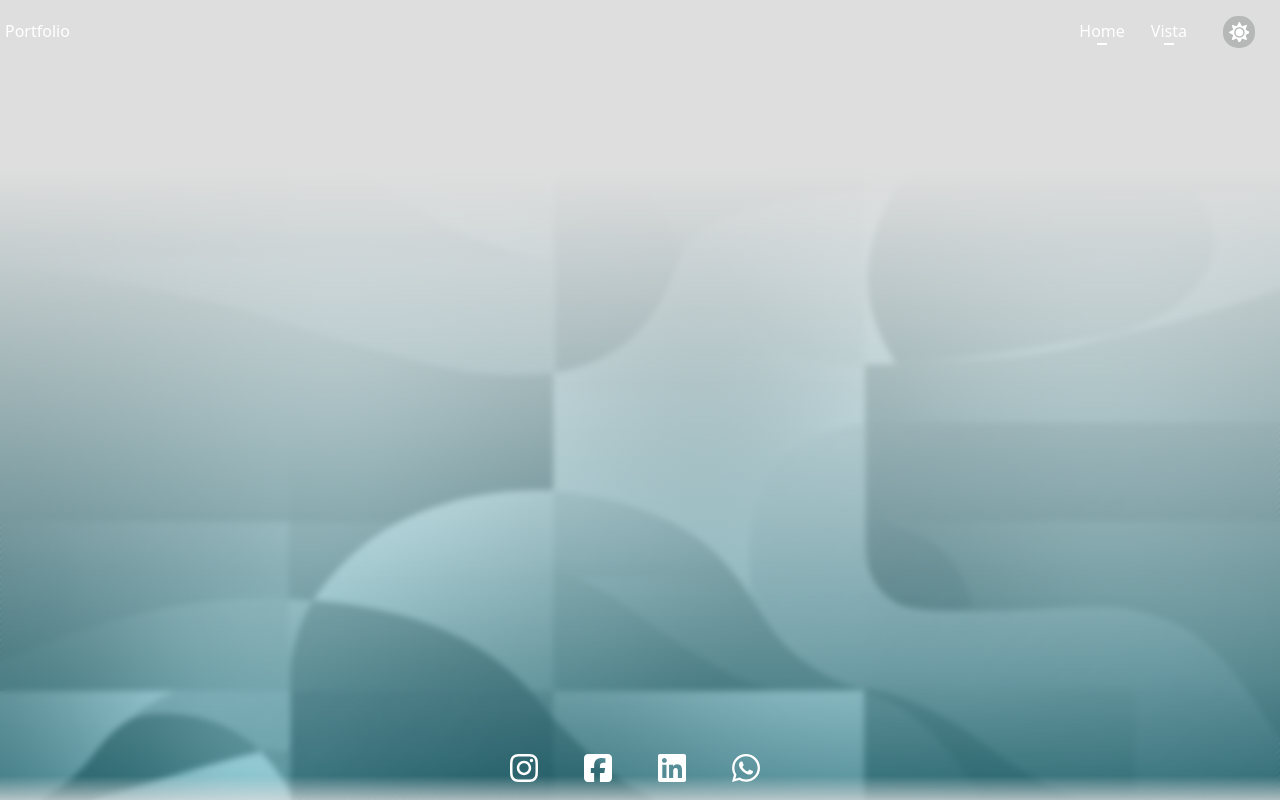
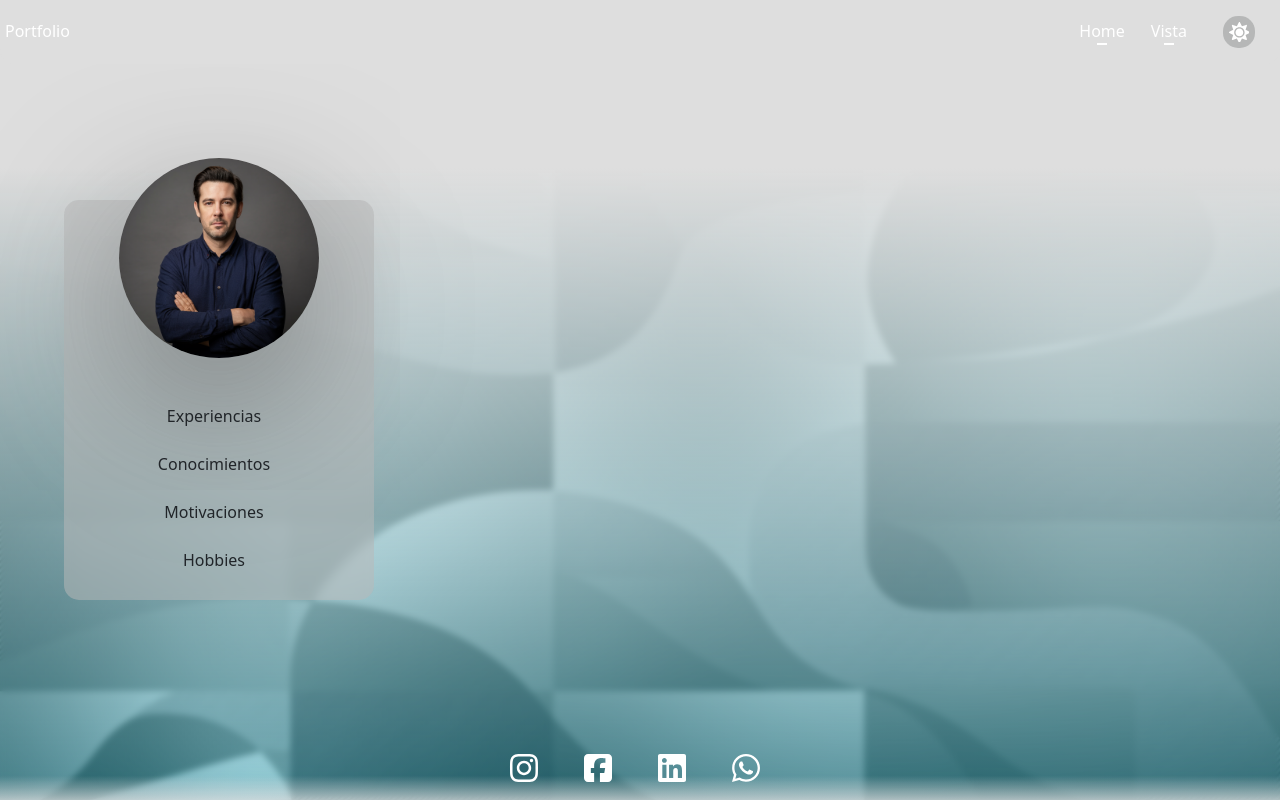
Before and after one commit to ByDavito/Portfolio, a React (Vite) app: page /SobreMi in a window 1280 px wide. Before the commit this address had no page. Built offline with nearby package versions, Linux system fonts and the light colour scheme.

Commit message:
vista sobre mi

```diff
--- a/src/App.jsx
+++ b/src/App.jsx
@@ -1,15 +1,15 @@
-import { useEffect, useState } from "react";
+
 import 'bootstrap/dist/css/bootstrap.min.css';
 import "./App.css";
 import Home from "./views/home";
 import Vista from "./views/Prueba";
 import { BrowserRouter, Route, Routes } from "react-router-dom";
 import NotFound from "./views/NotFound";
-import { FaMoon, FaSun } from "react-icons/fa";
 import Dashboard from "./assets/components/Dashboard/Index";
 import  './assets/img/poseCV.png';
 import 'animate.css';
 import { request } from "./utils/request";
+import SobreMi from "./views/SobreMi";
 
 
 function App() {
@@ -30,6 +30,7 @@ function App() {
             <Route path="*" element={<NotFound />} />
             <Route path="/Vista" element={<Vista />} />
             <Route path="/" element={<Home />} />
+            <Route path="/SobreMi" element={<SobreMi />} />
           </Route>
         </Routes>
       </BrowserRouter>
--- a/src/assets/components/CardFoto/CardFoto.module.css
+++ b/src/assets/components/CardFoto/CardFoto.module.css
@@ -27,7 +27,7 @@
   position: absolute;
   scale: 1.2;
   object-fit: cover;
-  animation: paneo 20s infinite;
+  animation: paneo 5s infinite ease-in-out alternate;
 }
 
 .mi_Card:hover img{
@@ -63,7 +63,6 @@
 .mi_Card:hover{
   opacity: 1;
   scale: 1.16;
-  border-radius: 55px;
 }
 
 
@@ -102,10 +101,7 @@
   0% {
     object-position: left;
   }
-  50% {
+  100% {
     object-position: right;
   }
-  100% {
-    object-position: left;
-  }
 }
--- a/src/assets/components/CardFoto/Index.jsx
+++ b/src/assets/components/CardFoto/Index.jsx
@@ -15,6 +15,7 @@ const CardFoto = ({ children, Foto, Url, ...props }) => {
     if (animacion) {
       card.addEventListener("mouseover", () => {
         animacion.playbackRate = 0;
+
       });
 
       card.addEventListener("mouseout", () => {
--- /dev/null
+++ b/src/assets/components/Card_Perfil/index.jsx
@@ -0,0 +1,17 @@
+import React from 'react'
+
+const Card_Perfil = () => {
+    return (
+        <div className='main-card'>
+          <img src="src/assets/img/poseCV.png" alt="" />
+          <ul>
+              <li>Experiencias <span></span></li>
+              <li>Conocimientos <span></span></li>
+              <li>Motivaciones <span></span></li>
+              <li>Hobbies <span></span></li>
+          </ul>
+        </div>
+      )
+}
+
+export default Card_Perfil
--- a/src/assets/components/Dashboard/Index.jsx
+++ b/src/assets/components/Dashboard/Index.jsx
@@ -6,7 +6,7 @@ import Footer from "../Footer";
 const Dashboard = ({ children }) => {
   return (
     <>
-        <Navbar />
+        <Navbar/>
         <main>
         <Outlet />
         </main>
--- a/src/assets/components/Navbar/Navbar.css
+++ b/src/assets/components/Navbar/Navbar.css
@@ -28,7 +28,7 @@
     gap: 1rem;
 }
 
-nav ul li{
+.navbar ul li{
     display: flex;
     justify-content: center;
     align-items: center;
@@ -36,14 +36,14 @@ nav ul li{
     list-style: none;
 }
 
-nav ul li span{
+.navbar ul li span{
     width: 10px;
     height: 2px;
     transition: 0.3s;
     background-color: white;
 }
 
-nav ul li:hover span {
+.navbar ul li:hover span {
     width: 20px;
     border-radius: 2px;
     background-color: rgb(96, 186, 228);
@@ -51,16 +51,16 @@ nav ul li:hover span {
 
 }
 
-a {
+.navbar a {
     transition: 0.3s;
 }
 
-a:active {
+.navbar a:active {
     color: rgb(63, 255, 134);
     text-shadow: 0 0 5px rgb(63, 255, 134);
     transition: 0.1s;
 }
-li:hover a {
+.navbar li:hover a {
     scale: 1.1;
     text-shadow: 0 0 5px;
 
--- /dev/null
+++ b/src/views/SobreMi/index.jsx
@@ -0,0 +1,11 @@
+import React from 'react'
+import './sobreMi.css'
+import Card_Perfil from '../../assets/components/Card_Perfil'
+
+const index = () => {
+  return (
+    <Card_Perfil />
+  )
+}
+
+export default index
--- /dev/null
+++ b/src/views/SobreMi/sobreMi.css
@@ -0,0 +1,73 @@
+.main-card{
+    position: absolute;
+    top: calc(50% - 25vh);
+    left: 5%;
+    background-color: rgba(185, 185, 185, 0.527);
+    backdrop-filter: blur(5px);
+    height: 50vh;
+    border-radius: 15px;
+    display: flex;
+    flex-direction: column;
+    justify-content: start;
+    align-items: center;
+}
+
+.main-card img{
+    height: 50%;
+    border-radius: 50%;
+    position: relative;
+    animation: floting infinite alternate 1.5s ease-in-out;
+}
+
+.main-card ul{
+    width: 100%;
+    height: 100%;
+    display: flex;
+    justify-content: center;
+    align-items: center;
+    flex-direction: column;
+}
+
+.main-card li{
+    width: 300px;
+    text-align: center;
+    height: 3rem;
+    position: relative;
+    cursor: pointer;
+    transition: .3s all;
+}
+
+.main-card li:hover{
+    font-size: 1.2rem;
+    text-shadow: 0 0 5px white;
+}
+
+.main-card span{
+    transition: .3s all;
+    background-color: aliceblue;
+    width: 0;
+    position: absolute;
+    border-radius: 15px;
+    bottom: 20%;
+    left: 50%;
+    transform: translateX(-50%);
+}
+
+.main-card li:hover span{
+    width: 80%;
+    height: 5px;
+}
+
+@keyframes floting {
+    from {top: -10%;
+        box-shadow:     0px 51px 155px -28px rgb(80, 80, 80);
+-webkit-box-shadow:     0px 51px 155px -28px rgb(80, 80, 80);
+-moz-box-shadow:    0px 51px 155px -28px rgb(80, 80, 80);
+        }
+    to{
+        top: -12%;
+        box-shadow:     0px 50px 199px -8px rgb(80, 80, 80);
+-webkit-box-shadow:     0px 50px 199px -8px rgb(80, 80, 80);
+-moz-box-shadow:    0px 50px 199px -8px rgb(80, 80, 80);
+    }
+}
--- a/src/views/home/index.jsx
+++ b/src/views/home/index.jsx
@@ -29,7 +29,7 @@ const Home = () => {
         <h2 className="titulo">Racca David</h2>
         <div className="col-xl-12 row mt-16">
           <CardFoto Foto="src/assets/img/ProyectARG.png">Tecnologias</CardFoto>
-          <CardFoto Foto="src/assets/img/poseCV.png">Sobre mi</CardFoto>
+          <CardFoto Foto="src/assets/img/poseCV.png" Url={"/SobreMi"}>Sobre mi</CardFoto>
           <CardFoto Foto="src/assets/img/Trabajos.png"  Url={"/Vista"}>Proyectos y experiencias</CardFoto>
           <CardFoto Foto="src/assets/img/fitlogg.png">Contacto y CV</CardFoto>
       </div>
```
Also changed, not shown: package.json (+5 -3 lines), 1 other file (tests, documents, lock files or other folders).
